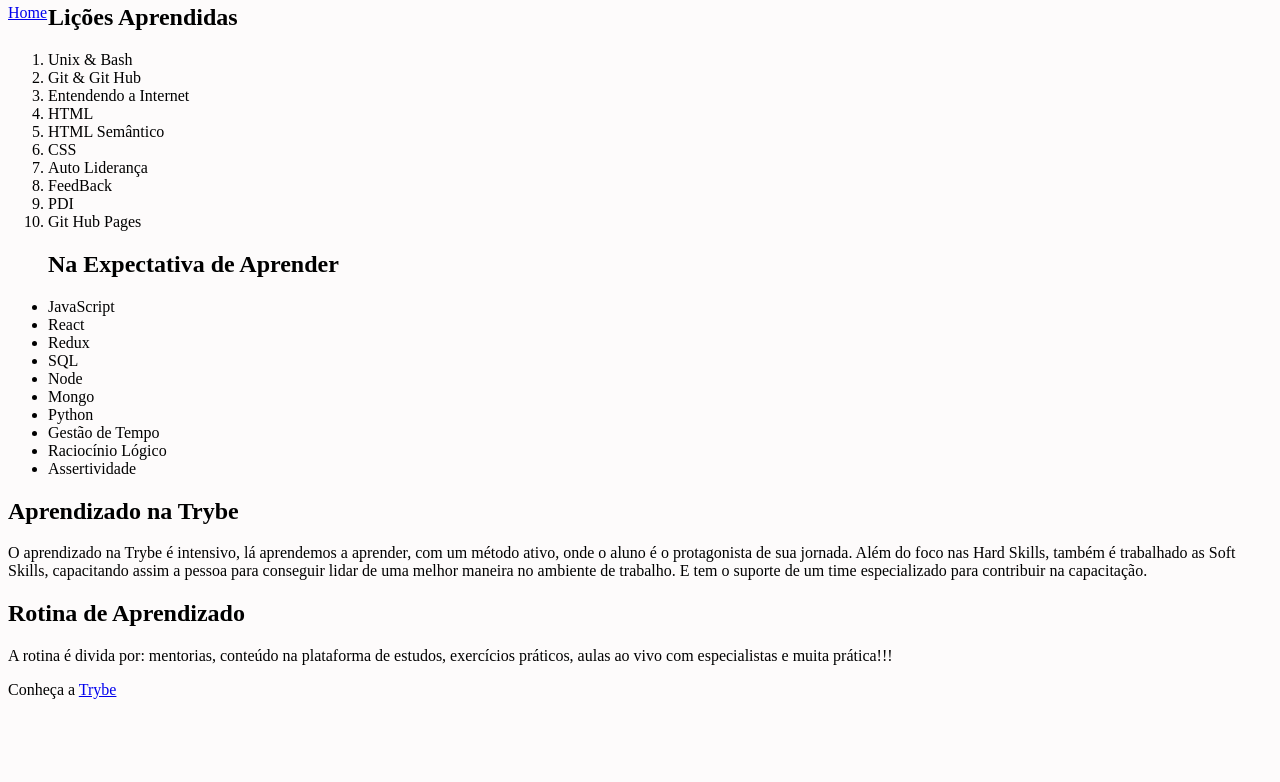
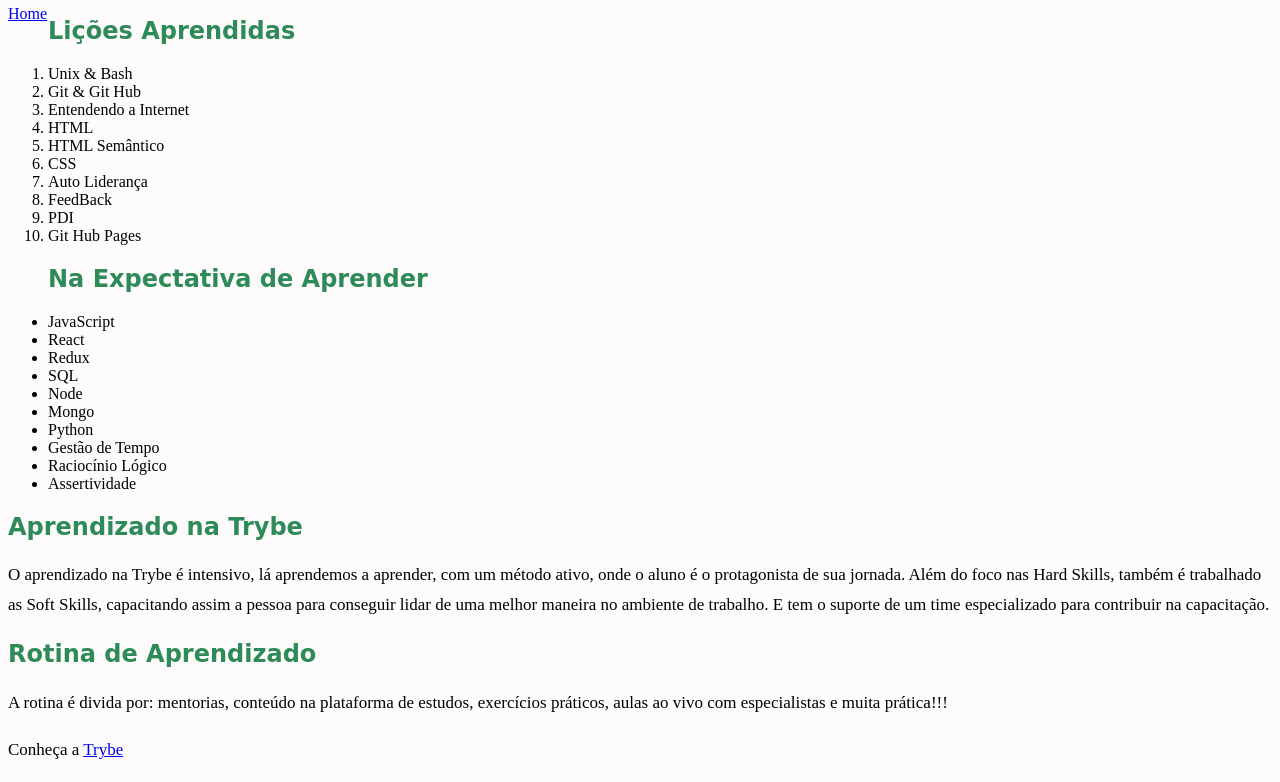
Before and after one commit to ronaferr/project-lessons-learned, a website: page index.html in a window 1280 px wide. Shown: the part 76-858 px from the top of the page. Before the commit the page ends 800 px from the top, so only its background shows below. Drawn offline with Linux system fonts and the light colour scheme.

Commit message:
adiçao requisito 14

```diff
--- a/style.css
+++ b/style.css
@@ -8,3 +8,11 @@ header {
 img {
     width: 200px
 }
+h1, h2 {
+    font-family: cursive;
+    color: seagreen;
+}
+p {
+    font-size: 17px;
+    line-height: 30px;
+}
```
